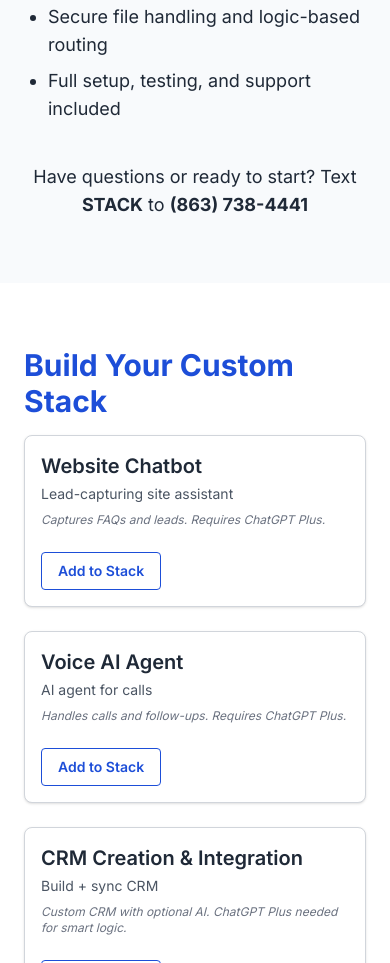
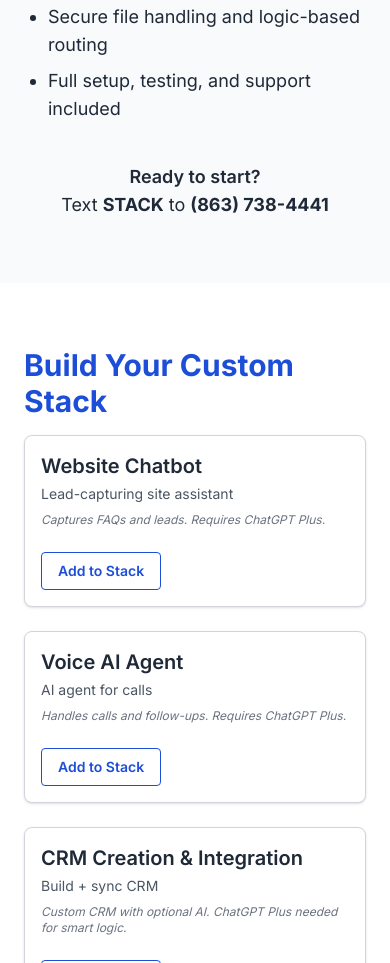
Before and after one commit to Autom8-maker/ai-automation-landing, a plain HTML site: page index.html in a window 390 px wide. Shown: the part 1149-2112 px from the top of the page. Drawn offline with nearby package versions, Linux system fonts and the light colour scheme.

Commit message:
Update index.html
Optimized for mobile use

```diff
--- a/index.html
+++ b/index.html
@@ -70,9 +70,12 @@
     <li>Full setup, testing, and support included</li>
   </ul>
 
-  <div class="text-center mt-10">
-    <p class="text-lg font-medium">Have questions or ready to start? Text <strong>STACK</strong> to <strong>(863) 738-4441</strong></p>
-  </div>
+ <div class="text-center mt-10 px-4">
+  <p class="text-lg font-semibold">Ready to start?</p>
+  <p class="text-lg font-medium">
+    Text <strong>STACK</strong> to <strong>(863) 738-4441</strong>
+  </p>
+</div>
 
   <div class="fixed bottom-6 right-6 z-50">
     <button onclick="toggleStackSummary()" class="bg-blue-700 hover:bg-blue-800 text-white px-5 py-3 rounded-lg shadow-md font-semibold transition">View Your Stack</button>
```
